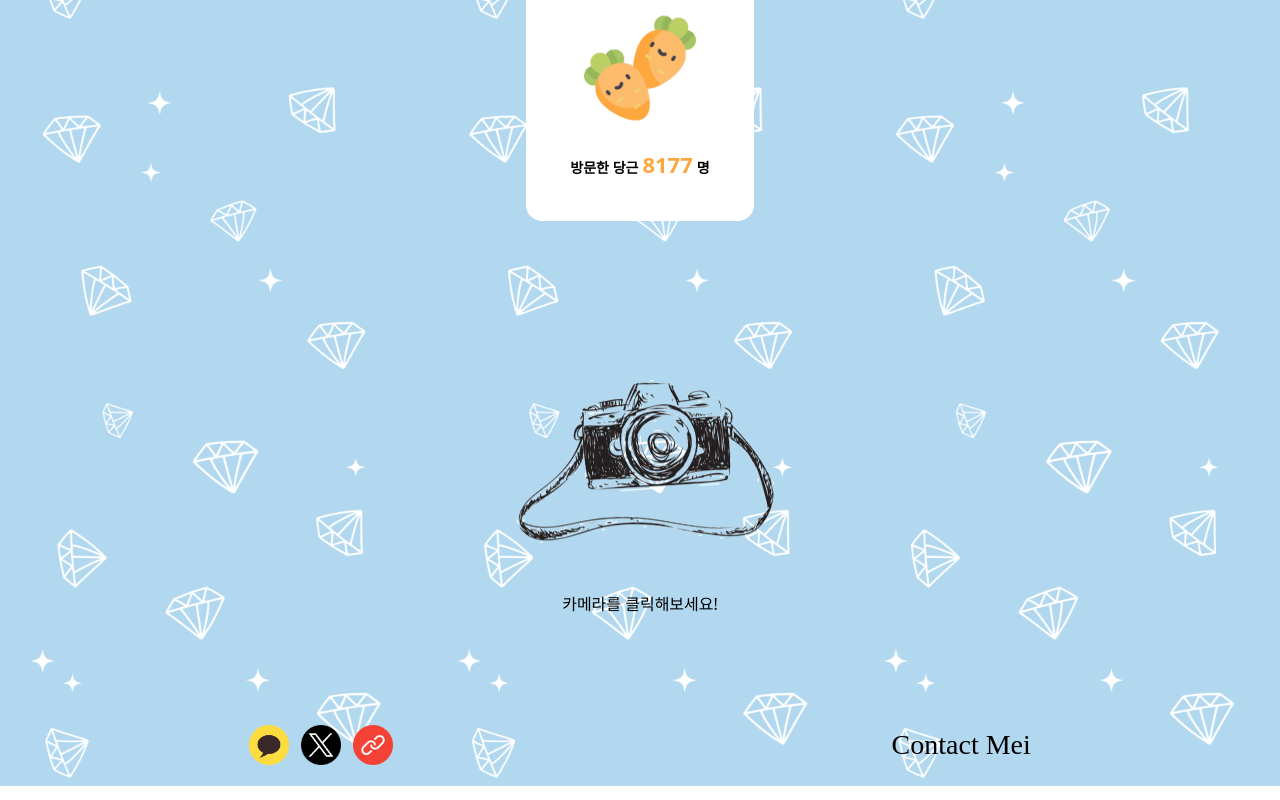
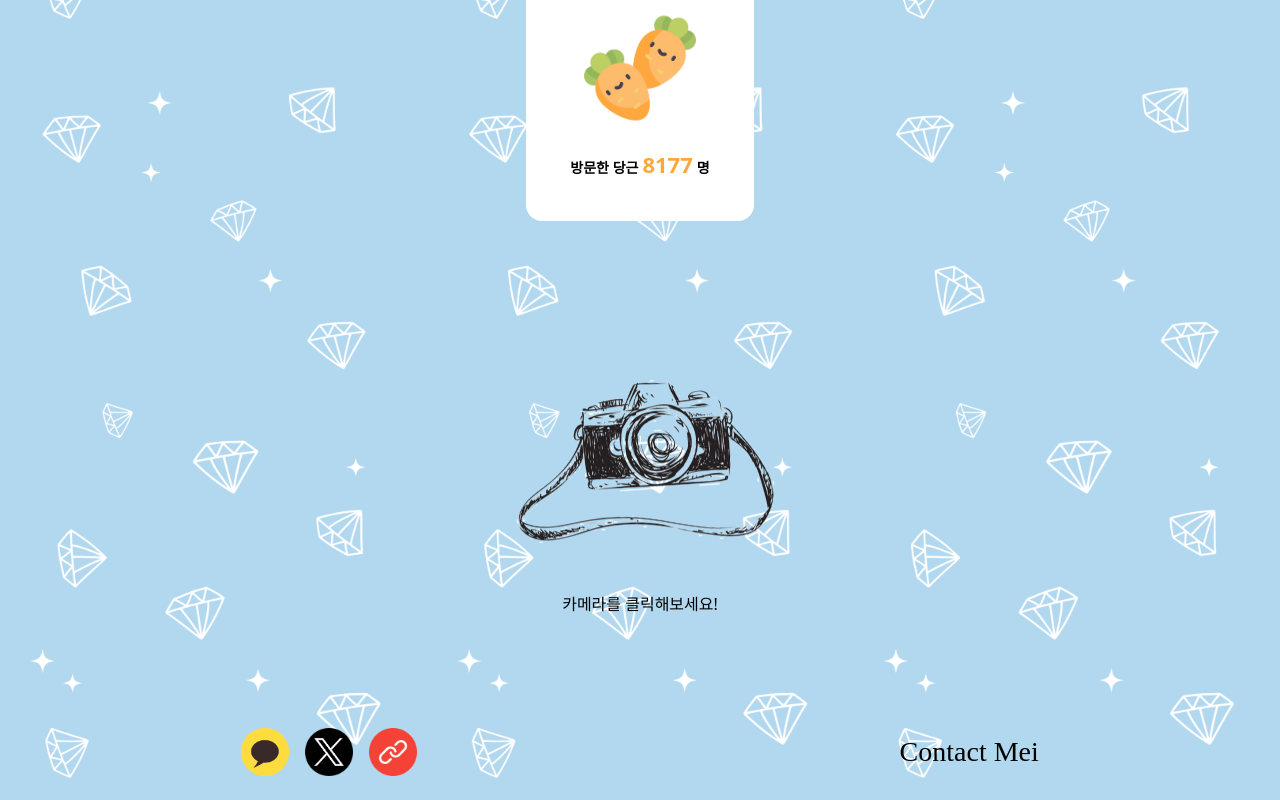
Before and after one commit to hyunjoebrother/saytheunit-project, a React (Create React App) app in the folder saytheunit-fe/: page / in a window 1280 px wide. Shown: the part 1470-2270 px from the top of the page. Built offline with nearby package versions, Linux system fonts and the light colour scheme; no server answers; a web font is replaced by a local one.

Commit message:
fix: update Footer UI && change Google Form

```diff
--- a/saytheunit-fe/src/components/Footer/Footer.jsx
+++ b/saytheunit-fe/src/components/Footer/Footer.jsx
@@ -57,27 +57,27 @@ const Footer = () => {
   };
 
   return (
-    <footer className="w-full 2xs:py-3 xs:py-3 2sm:py-3 sm:py-3 tb:py-4 lg:py-5 bg-transparent 2xs:text-[18px] xs:text-[20px] 2sm:text-[20px] sm:text-[22px] text-[24px] lg:text-[28px] font-scriptFont text-black flex items-center justify-around">
-      <div className="flex flex-row list-none 2xs:gap-2 xs:gap-2 gap-3">
+    <footer className="w-full 2xs:py-3 xs:py-4 2sm:py-4 sm:py-4 tb:py-6 lg:py-6 bg-transparent 2xs:text-[18px] xs:text-[20px] 2sm:text-[20px] sm:text-[28px] text-[28px] font-scriptFont text-black flex items-center justify-around">
+      <div className="flex flex-row list-none 2xs:gap-2 gap-3 lg:gap-4">
         <li onClick={() => shareKakao()}>
           <img
             src={kakao}
             alt=""
-            className="2xs:w-5 xs:w-5 2sm:w-6 sm:w-6 tb:w-8 lg:w-10"
+            className="2xs:w-6 xs:w-7 2sm:w-8 sm:w-10 tb:w-10 lg:w-12"
           />
         </li>
         <li onClick={() => shareTwitter()}>
           <img
             src={twitter}
             alt=""
-            className="2xs:w-5 xs:w-5 2sm:w-6 sm:w-6 tb:w-8 lg:w-10"
+            className="2xs:w-6 xs:w-7 2sm:w-8 sm:w-10 tb:w-10 lg:w-12"
           />
         </li>
         <li onClick={() => handleCopyClipBoard('https://saytheunit.com/')}>
           <img
             src={clip}
             alt=""
-            className="2xs:w-5 xs:w-5 2sm:w-6 sm:w-6 tb:w-8 lg:w-10"
+            className="2xs:w-6 xs:w-7 2sm:w-8 sm:w-10 tb:w-10 lg:w-12"
           />
         </li>
       </div>
--- a/saytheunit-fe/src/components/SurveyCard/SurveyCard.jsx
+++ b/saytheunit-fe/src/components/SurveyCard/SurveyCard.jsx
@@ -56,7 +56,7 @@ const SurveyCard = () => {
             className="no-underline font-bold"
             target="_blank"
             rel="noreferrer noopener"
-            href="https://forms.gle/vM351CwNrXfJhPHr5"
+            href="https://forms.gle/4J8qkMRFCnDfASRXA"
           >
             <button className="ml-2 w-auto h-auto px-3 py-2 bg-white text-[#4193c6] rounded-md font-extrabold">
               유닛 이름 짓기 참여하기
```
